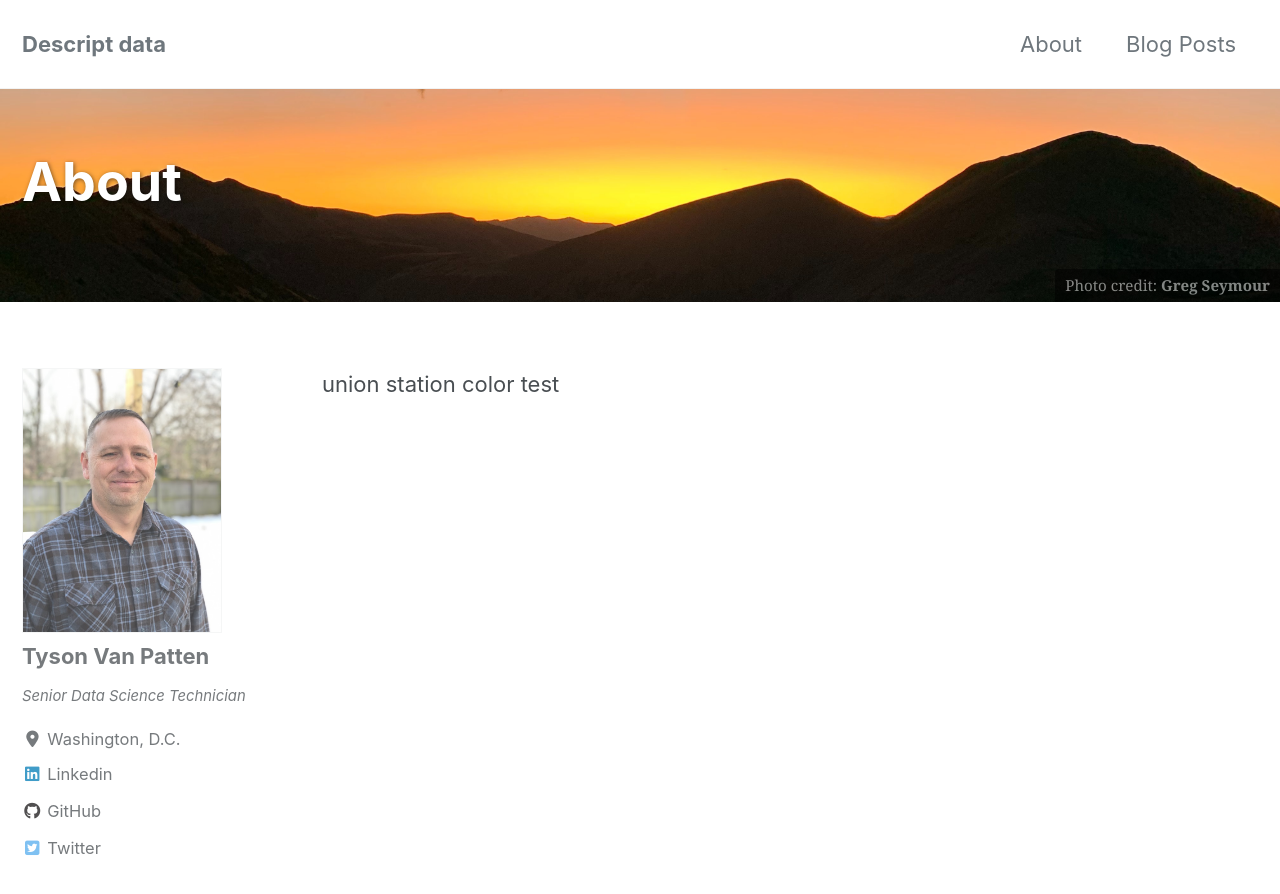
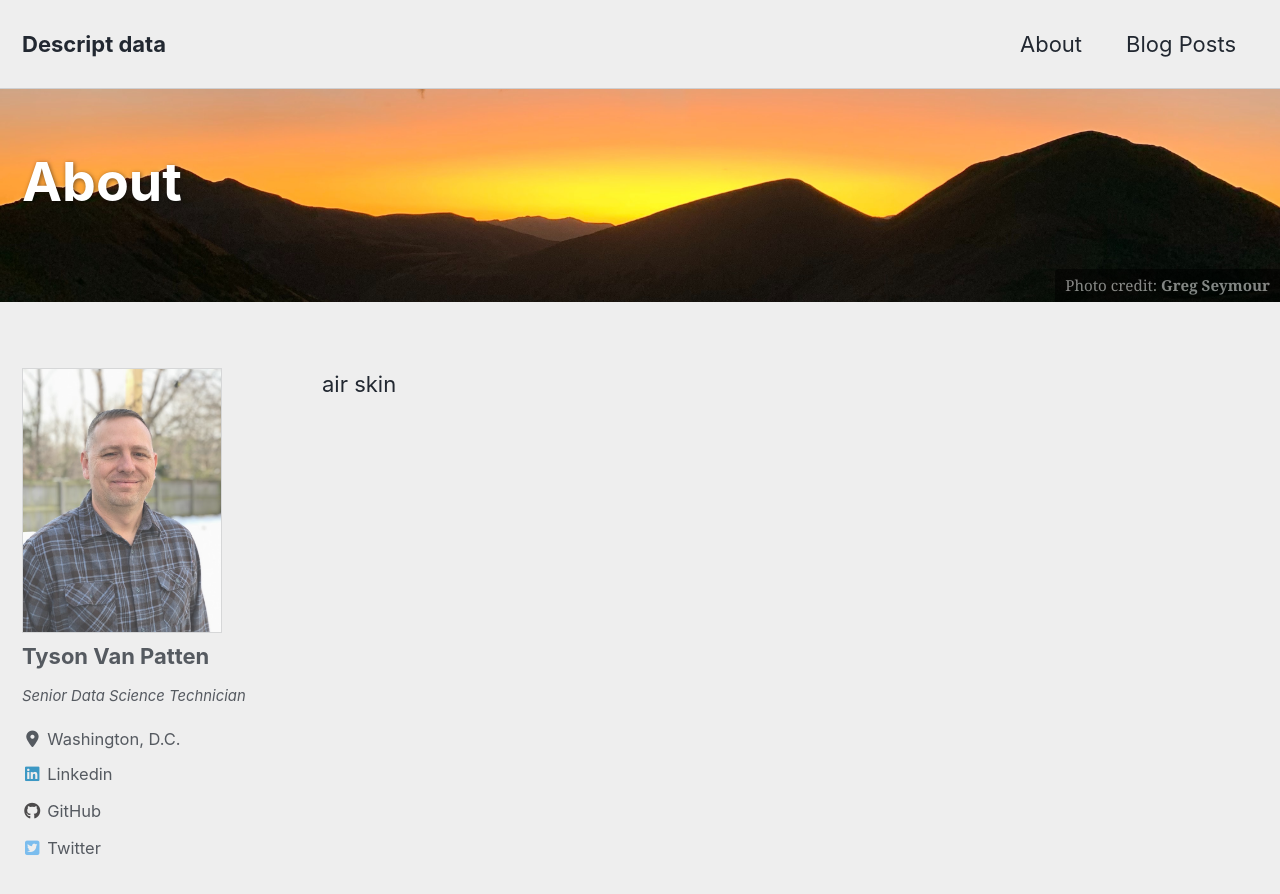
Before and after one commit to tvanpat/tvanpat, a Jekyll site: the page built from _pages/about.md, in a window 1280 px wide and 900 px high. Shown: the top 894 px of the window. Built offline with Jekyll 4.4.1, drawn with Linux system fonts in a browser that asks for light colours; cached includes are drawn as plain includes; nearby versions of some CDN libraries.

Commit message:
skin change

```diff
--- a/_config.yml
+++ b/_config.yml
@@ -12,7 +12,7 @@
 
 # theme                  : "minimal-mistakes-jekyll"
 # remote_theme           : "mmistakes/minimal-mistakes"
-minimal_mistakes_skin    : "default" # "air", "aqua", "contrast", "dark", "dirt", "neon", "mint", "plum", "sunrise"
+minimal_mistakes_skin    : "air" # "air", "aqua", "contrast", "dark", "dirt", "neon", "mint", "plum", "sunrise"
 
 # Site Settings
 locale                   : "en-US"
--- a/_pages/about.md
+++ b/_pages/about.md
@@ -7,4 +7,4 @@
 
 ---
 
-union station color test
+air skin
```
